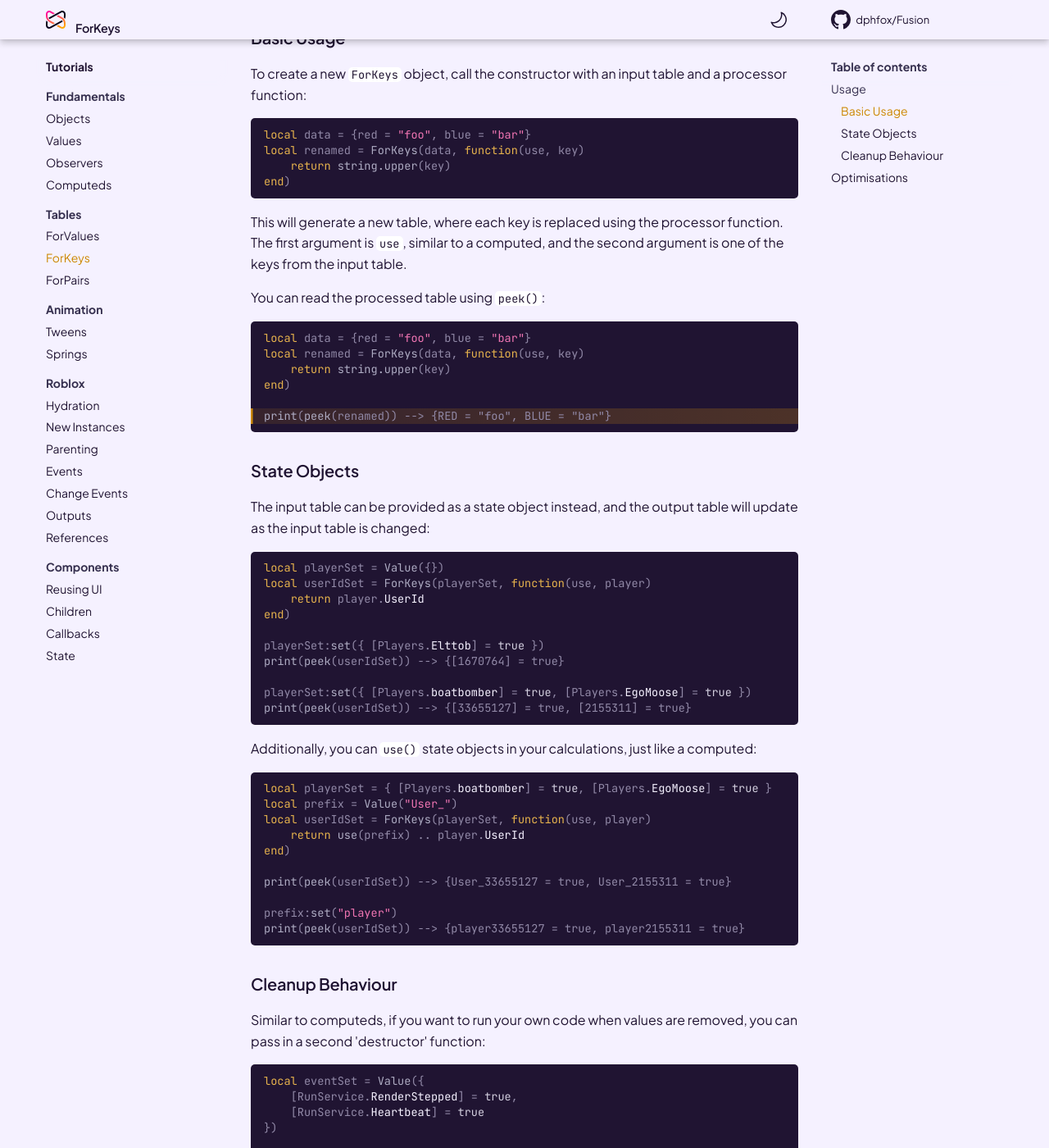
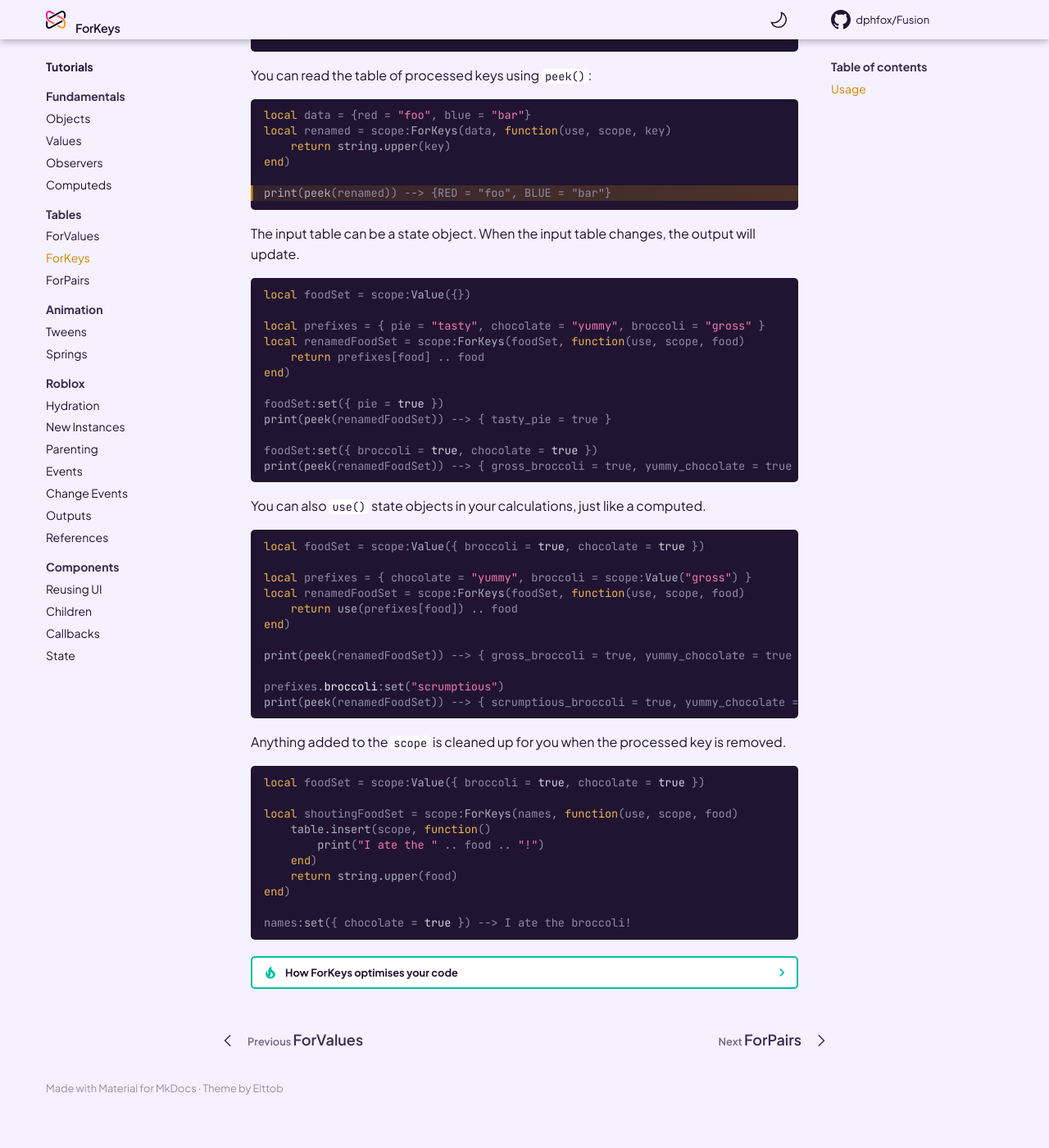
Before and after one commit to dphfox/Fusion, an MkDocs documentation site: the page built from docs/tutorials/tables/forkeys.md, in a window 1280 px wide and 1400 px high, scrolled down 828 px. Shown: the whole window at 82% size. Built offline with MkDocs 1.6.1 and Material for MkDocs 9.7.7, drawn with Linux system fonts in a browser that asks for light colours; comment, search, counter and statistics services are not loaded; the version menu is left out; after the commit the page ends 2177 px from its top, so only the background shows below that; some of the changed text lies outside the part shown.

Commit message:
Update ForKeys tutorial with scopes

````diff
--- a/docs/tutorials/tables/forkeys.md
+++ b/docs/tutorials/tables/forkeys.md
@@ -1,7 +1,6 @@
-`ForKeys` is a state object that creates a new table by processing keys from
-another table.
+`ForKeys` is a state object that processes keys from another table.
 
-The input table can be a state object, and the output keys can use state objects.
+It supports both constants and state objects.
 
 ```Lua
 local data = {Red = "foo", Blue = "bar"}
@@ -21,173 +20,110 @@ print(peek(renamed)) --> {colourRed = "foo", colourBlue = "bar"}
 
 ## Usage
 
-To use `ForKeys` in your code, you first need to import it from the Fusion
-module, so that you can refer to it by name:
-
-```Lua linenums="1" hl_lines="2"
-local Fusion = require(ReplicatedStorage.Fusion)
-local ForKeys = Fusion.ForKeys
-```
-
-### Basic Usage
-
 To create a new `ForKeys` object, call the constructor with an input table and
-a processor function:
+a processor function. The first two arguments are `use` and `scope`, just like
+[computed objects](../fundamentals/computeds.md). The third argument is one of
+the keys read from the input table.
 
 ```Lua
 local data = {red = "foo", blue = "bar"}
-local renamed = ForKeys(data, function(use, key)
+local renamed = scope:ForKeys(data, function(use, scope, key)
 	return string.upper(key)
 end)
 ```
 
-This will generate a new table, where each key is replaced using the processor
-function. The first argument is `use`, similar to a computed, and the
-second argument is one of the keys from the input table.
-
-You can read the processed table using `peek()`:
+You can read the table of processed keys using `peek()`:
 
 ```Lua hl_lines="6"
 local data = {red = "foo", blue = "bar"}
-local renamed = ForKeys(data, function(use, key)
+local renamed = scope:ForKeys(data, function(use, scope, key)
 	return string.upper(key)
 end)
 
 print(peek(renamed)) --> {RED = "foo", BLUE = "bar"}
 ```
 
-### State Objects
-
-The input table can be provided as a state object instead, and the output table
-will update as the input table is changed:
+The input table can be a state object. When the input table changes, the output
+will update.
 
 ```Lua
-local playerSet = Value({})
-local userIdSet = ForKeys(playerSet, function(use, player)
-	return player.UserId
+local foodSet = scope:Value({})
+
+local prefixes = { pie = "tasty", chocolate = "yummy", broccoli = "gross" }
+local renamedFoodSet = scope:ForKeys(foodSet, function(use, scope, food)
+	return prefixes[food] .. food
 end)
 
-playerSet:set({ [Players.Elttob] = true })
-print(peek(userIdSet)) --> {[1670764] = true}
+foodSet:set({ pie = true })
+print(peek(renamedFoodSet)) --> { tasty_pie = true }
 
-playerSet:set({ [Players.boatbomber] = true, [Players.EgoMoose] = true })
-print(peek(userIdSet)) --> {[33655127] = true, [2155311] = true}
+foodSet:set({ broccoli = true, chocolate = true })
+print(peek(renamedFoodSet)) --> { gross_broccoli = true, yummy_chocolate = true }
 ```
 
-Additionally, you can `use()` state objects in your calculations, just like a
-computed:
+You can also `use()` state objects in your calculations, just like a computed.
 
 ```Lua
-local playerSet = { [Players.boatbomber] = true, [Players.EgoMoose] = true }
-local prefix = Value("User_")
-local userIdSet = ForKeys(playerSet, function(use, player)
-	return use(prefix) .. player.UserId
+local foodSet = scope:Value({ broccoli = true, chocolate = true })
+
+local prefixes = { chocolate = "yummy", broccoli = scope:Value("gross") }
+local renamedFoodSet = scope:ForKeys(foodSet, function(use, scope, food)
+	return use(prefixes[food]) .. food
 end)
 
-print(peek(userIdSet)) --> {User_33655127 = true, User_2155311 = true}
+print(peek(renamedFoodSet)) --> { gross_broccoli = true, yummy_chocolate = true }
 
-prefix:set("player")
-print(peek(userIdSet)) --> {player33655127 = true, player2155311 = true}
+prefixes.broccoli:set("scrumptious")
+print(peek(renamedFoodSet)) --> { scrumptious_broccoli = true, yummy_chocolate = true }
 ```
 
-### Cleanup Behaviour
+Anything added to the `scope` is cleaned up for you when the processed key is
+removed.
 
-Similar to computeds, if you want to run your own code when values are removed,
-you can pass in a second 'destructor' function:
+```Lua
+local foodSet = scope:Value({ broccoli = true, chocolate = true })
 
-```Lua hl_lines="15-19"
-local eventSet = Value({
-	[RunService.RenderStepped] = true,
-	[RunService.Heartbeat] = true
-})
+local shoutingFoodSet = scope:ForKeys(names, function(use, scope, food)
+	table.insert(scope, function()
+		print("I ate the " .. food .. "!")
+	end)
+	return string.upper(food)
+end)
 
-local connectionSet = ForKeys(eventSet,
-	-- processor
-	function(use, event)
-		local eventName = tostring(event)
-		local connection = event:Connect(function(...)
-			print(eventName, "fired with arguments:", ...)
-		end)
-		return connection
-	end,
-	-- destructor
-	function(connection)
-		print("Disconnecting the event!")
-		connection:Disconnect() -- don't forget we're overriding the default cleanup
-	end
-)
-
--- remove Heartbeat from the event set
--- this will run the destructor with the Heartbeat connection
-eventSet:set({ [RunService.RenderStepped] = true }) --> Disconnecting the event!
+names:set({ chocolate = true }) --> I ate the broccoli!
 ```
 
-When using a custom destructor, you can send one extra return value to your
-destructor without including it in the output table:
+??? tip "How ForKeys optimises your code"
+	Rather than creating a new output table from scratch every time the input table
+	is changed, `ForKeys` will try and reuse as much as possible to improve
+	performance.
 
-```Lua hl_lines="13 16"
-local eventSet = Value({
-	[RunService.RenderStepped] = true,
-	[RunService.Heartbeat] = true
-})
+	Say you're converting an array to a dictionary:
 
-local connectionSet = ForKeys(eventSet,
-	-- processor
-	function(use, event)
-		local eventName = tostring(event)
-		local connection = event:Connect(function(...)
-			print(eventName, "fired with arguments:", ...)
-		end)
-		return connection, eventName
-	end,
-	-- destructor
-	function(connection, eventName)
-		print("Disconnecting " .. eventName .. "!")
-		connection:Disconnect()
-	end
-)
+	```Lua
+	local array = Value({"Fusion", "Knit", "Matter"})
+	local dict = scope:ForKeys(array, function(use, scope, index)
+		return "Value" .. index
+	end)
 
-eventSet:set({ [RunService.RenderStepped] = true }) --> Disconnecting Signal Heartbeat!
-```
+	print(peek(dict)) --> {Value1 = "Fusion", Value2 = "Knit", Value3 = "Matter"}
+	```
 
------
+	Because `ForKeys` only operates on the keys, changing the values in the array
+	doesn't affect the keys. Keys are only added or removed as needed:
 
-## Optimisations
+	```Lua
+	local array = Value({"Fusion", "Knit", "Matter"})
+	local dict = scope:ForKeys(array, function(use, scope, index)
+		return "Value" .. index
+	end)
 
-!!! help "Optional"
-	You don't have to memorise these optimisations to use `ForKeys`, but it
-	can be helpful if you have a performance problem.
+	print(peek(dict)) --> {Value1 = "Fusion", Value2 = "Knit", Value3 = "Matter"}
 
-Rather than creating a new output table from scratch every time the input table
-is changed, `ForKeys` will try and reuse as much as possible to improve
-performance.
+	array:set({"Roact", "Rodux", "Promise"})
+	print(peek(dict)) --> {Value1 = "Roact", Value2 = "Rodux", Value3 = "Promise"}
+	```
 
-For example, let's say we're converting an array to a dictionary:
-
-```Lua
-local array = Value({"Fusion", "Knit", "Matter"})
-local dict = ForKeys(array, function(use, index)
-	return "Value" .. index
-end)
-
-print(peek(dict)) --> {Value1 = "Fusion", Value2 = "Knit", Value3 = "Matter"}
-```
-
-Because `ForKeys` only operates on the keys, changing the values in the array
-doesn't affect the keys. Keys are only added or removed as needed:
-
-```Lua
-local array = Value({"Fusion", "Knit", "Matter"})
-local dict = ForKeys(array, function(use, index)
-	return "Value" .. index
-end)
-
-print(peek(dict)) --> {Value1 = "Fusion", Value2 = "Knit", Value3 = "Matter"}
-
-array:set({"Roact", "Rodux"})
-print(peek(dict)) --> {Value1 = "Roact", Value2 = "Rodux"}
-```
-
-`ForKeys` takes advantage of this - when a value changes, it's copied into the
-output table without recalculating the key. Keys are only calculated when a
-value is assigned to a new key.
+	`ForKeys` takes advantage of this - when a value changes, it's copied into the
+	output table without recalculating the key. Keys are only calculated when a
+	value is assigned to a new key.
````
